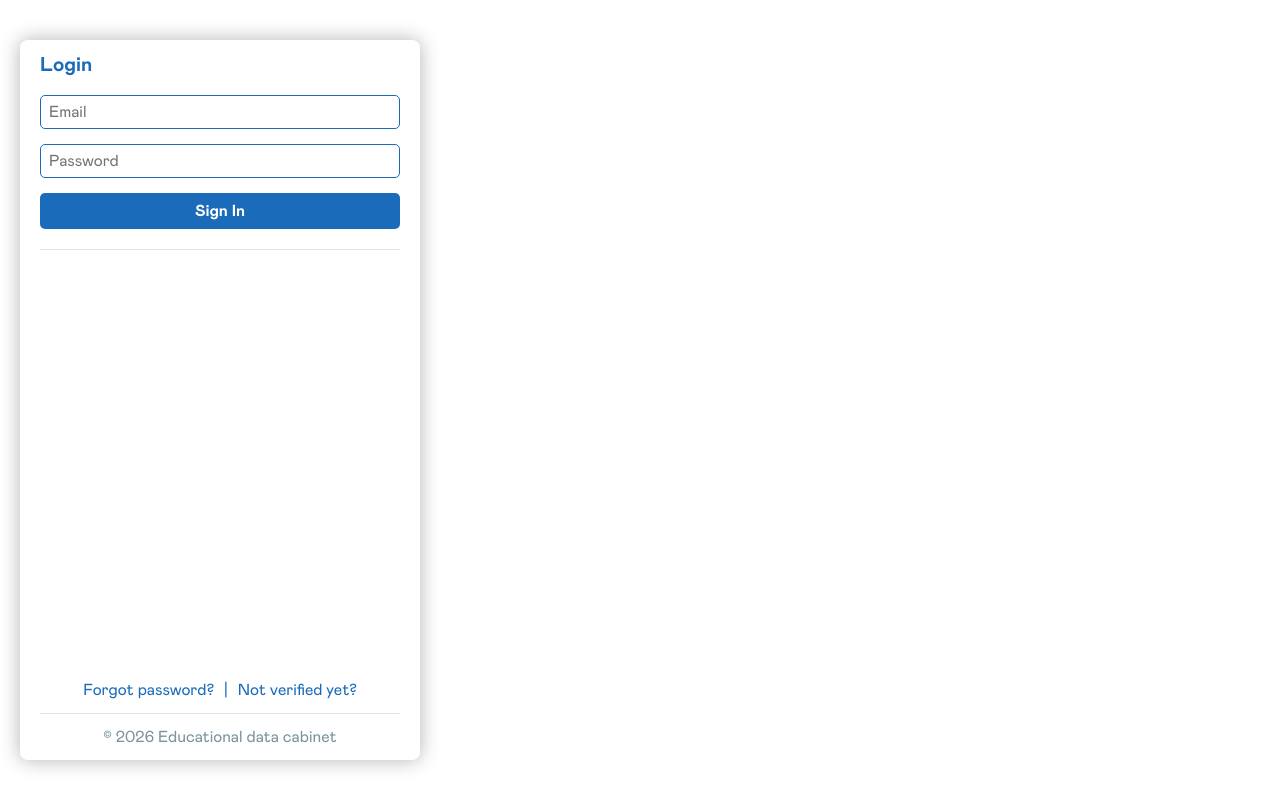
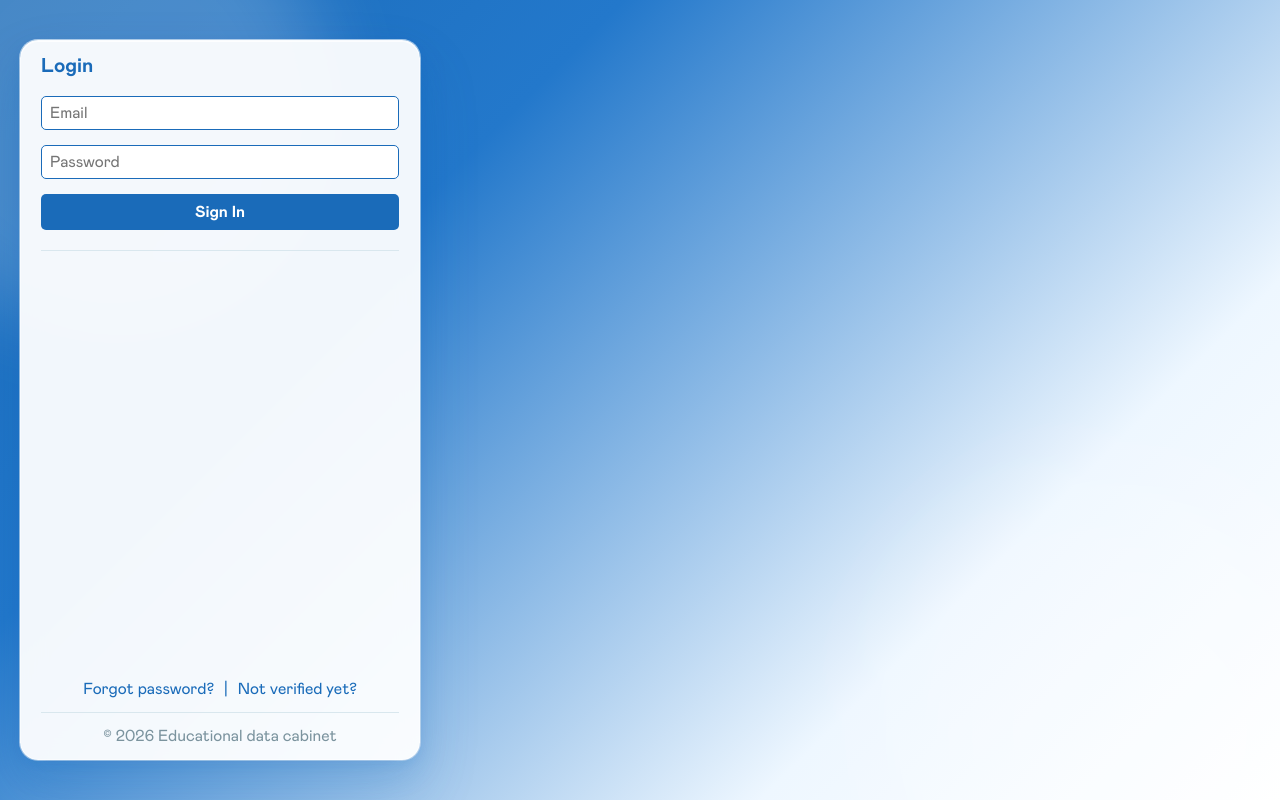
Before and after one commit to DIIT-KIT-Hub/kod-education-platform, a Next.js app in the folder frontend/: page /en/auth/login in a window 1280 px wide. Built offline with nearby package versions, Linux system fonts and the light colour scheme.

Commit message:
Added gradient at auth pages + npm i.

```diff
--- a/frontend/src/app/[locale]/auth/layout.module.css
+++ b/frontend/src/app/[locale]/auth/layout.module.css
@@ -3,17 +3,63 @@
   height: 100vh;
   display: flex;
   align-items: center;
+  position: relative;
+  overflow: hidden;
+  background: linear-gradient(
+    135deg,
+    var(--color-blue) 0%,
+    var(--color-light-blue) 30%,
+    #eef7ff 75%,
+    var(--color-white) 100%
+  );
+}
+
+.page::before {
+  content: "";
+  position: absolute;
+  top: -120px;
+  left: -120px;
+  width: 450px;
+  height: 450px;
+  background: rgba(255, 255, 255, 0.2);
+  border-radius: 50%;
+  filter: blur(40px);
+}
+
+.page::after {
+  content: "";
+  position: absolute;
+  bottom: -180px;
+  right: -100px;
+  width: 500px;
+  height: 500px;
+  background: rgba(255, 255, 255, 0.25);
+  border-radius: 50%;
+  filter: blur(60px);
 }
 
 .wrapper {
+  position: relative;
+  z-index: 1;
   width: 25%;
   min-width: 400px;
   height: 90%;
   box-sizing: border-box;
   padding: 15px 20px;
   margin-left: 20px;
-  box-shadow: 0 0 20px rgba(0, 0, 0, 0.3);
-  border-radius: 8px;
+  background: rgba(255, 255, 255, 0.94);
+  backdrop-filter: blur(12px);
+  -webkit-backdrop-filter: blur(12px);
+
+  box-shadow:
+    0 4px 10px rgba(26, 107, 185, 0.08),
+    0 12px 30px rgba(26, 107, 185, 0.12),
+    0 30px 60px rgba(26, 107, 185, 0.18),
+    0 0 0 1px rgba(255, 255, 255, 0.6),
+    inset 0 1px 0 rgba(255, 255, 255, 0.8);
+
+  border: 1px solid rgba(255, 255, 255, 0.55);
+  border-radius: 18px;
   display: flex;
   flex-direction: column;
 }
```
Also changed, not shown: 1 other file (tests, documents, lock files or other folders).
